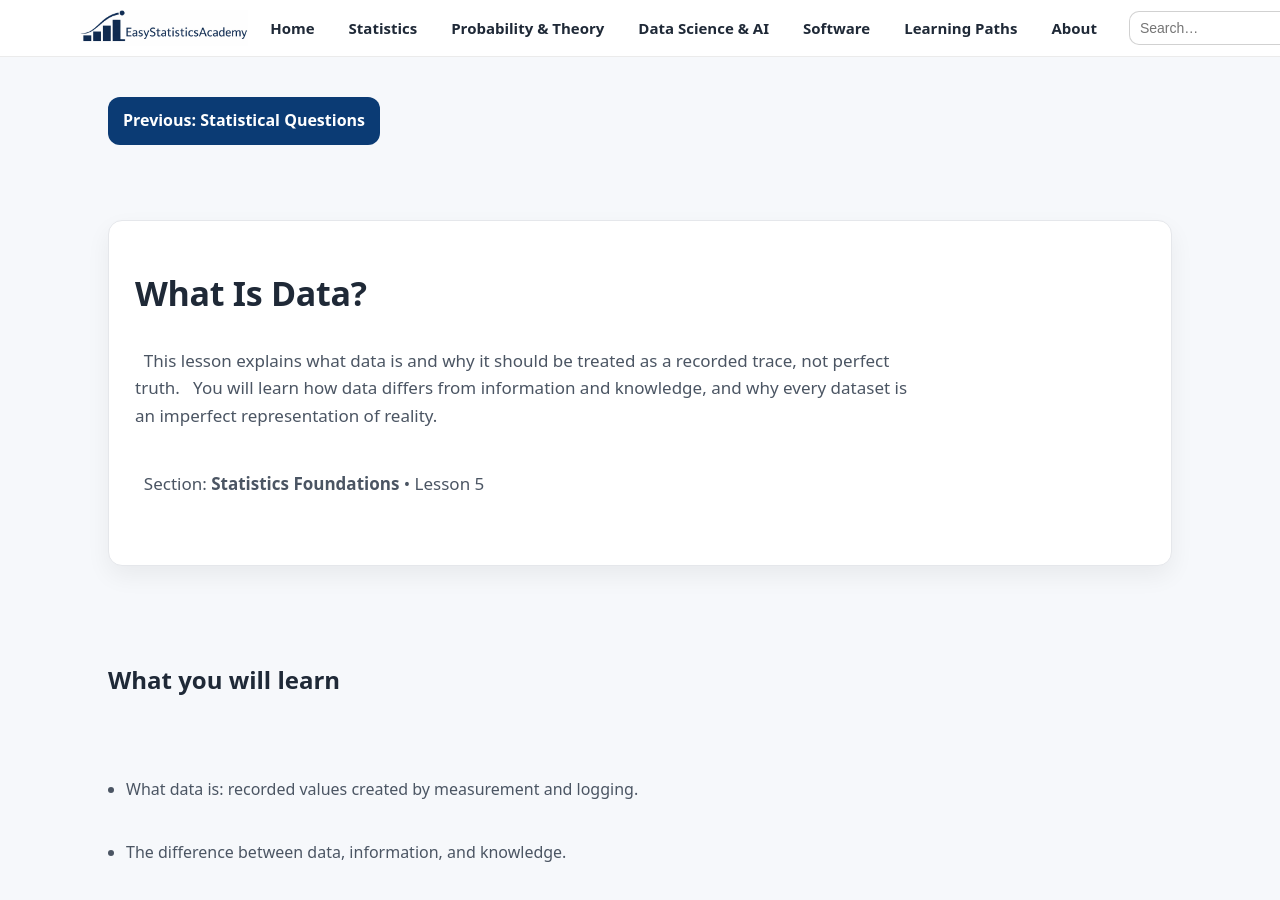
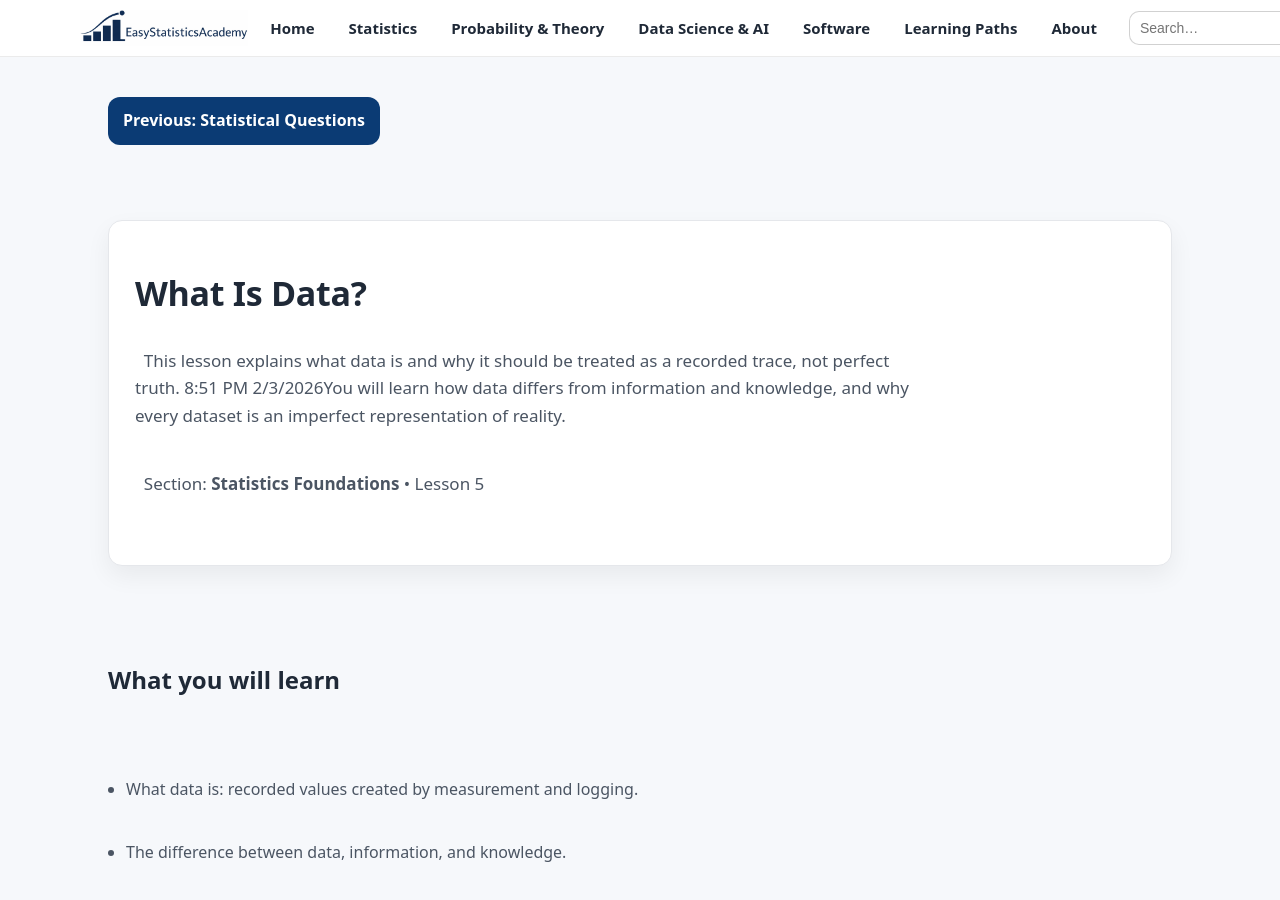
Before and after one commit to ammar-homaida-statistics/easystatisticsacademy, a Jekyll site: the page built from foundations/what-is-data/index.md, in a window 1280 px wide and 900 px high. Built offline with Jekyll 4.4.1, drawn with Linux system fonts in a browser that asks for light colours.

Commit message:
Update index.md

```diff
--- a/foundations/what-is-data/index.md
+++ b/foundations/what-is-data/index.md
@@ -38,9 +38,7 @@
 
 &nbsp;   <p>
 
-&nbsp;     This lesson explains what data is and why it should be treated as a recorded trace, not perfect truth.
-
-&nbsp;     You will learn how data differs from information and knowledge, and why every dataset is an imperfect representation of reality.
+&nbsp;     This lesson explains what data is and why it should be treated as a recorded trace, not perfect truth. 8:51 PM 2/3/2026You will               learn how data differs from information and knowledge, and why every dataset is an imperfect representation of reality.
 
 &nbsp;   </p>
 
```
